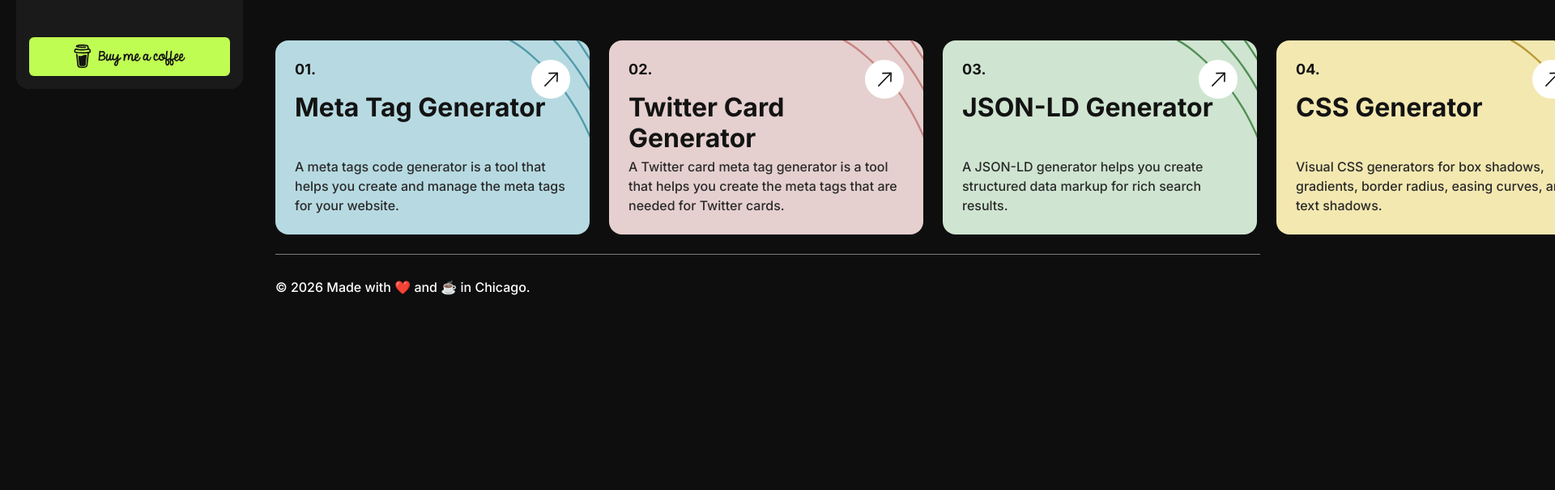
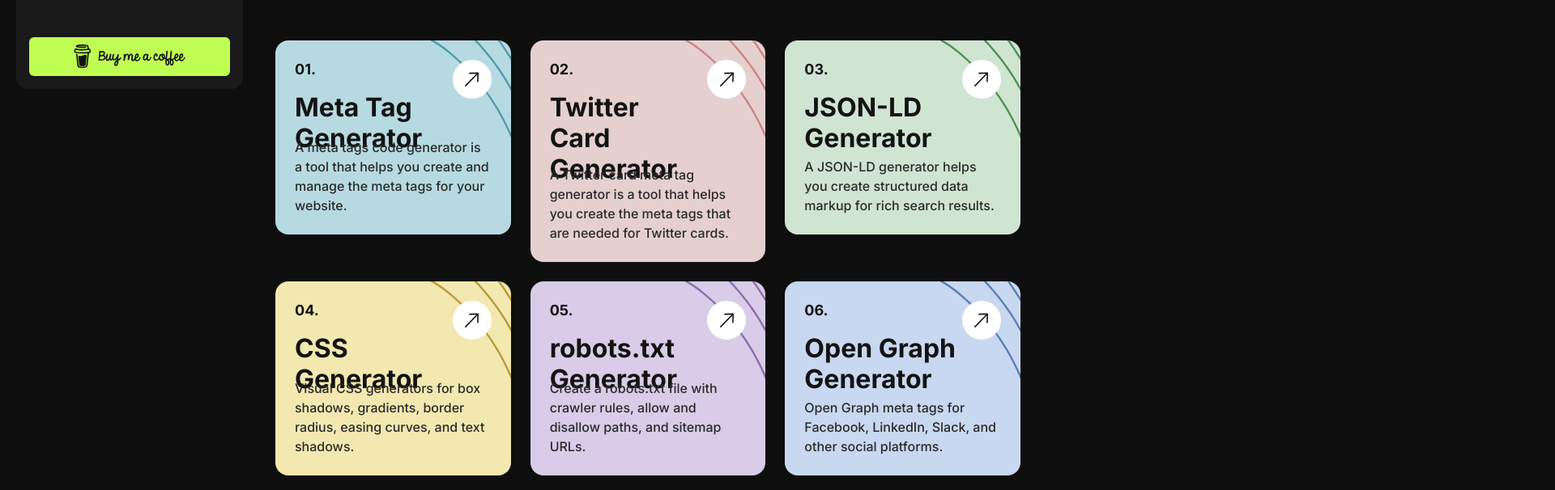
Before and after one commit to farukipekcom/generate-for-frontend, a Next.js app: page / in a window 1280 px wide. Shown: the part 670-1276 px from the top of the page at 81% size, 1920 px wide, since content can reach past the window. Before the commit the page ends 1084 px from the top, so only its background shows below. Built offline with nearby package versions, Linux system fonts and the light colour scheme.

Commit message:
fix responsive

```diff
--- a/app/components/card.tsx
+++ b/app/components/card.tsx
@@ -11,12 +11,15 @@ interface Props {
 export default function Card(Props: Props) {
   const { title, description, link, id } = Props;
   return (
-    <Link href={link} className="xl:1/3 w-full lg:w-[calc(50%-12px)]">
-      <div className="group relative rounded-normal bg-[#B7DAE2] p-6">
+    <Link
+      href={link}
+      className="w-full min-w-0 lg:w-[calc(50%-12px)] xl:w-[calc(33.333%-16px)]"
+    >
+      <div className="group relative overflow-hidden rounded-normal bg-[#B7DAE2] p-6">
         <span className="text-lg font-bold leading-none text-primary">
           {id}
         </span>
-        <h3 className="mt-4 text-[32px] font-bold leading-[38px] text-primary sm:h-12 lg:h-20 lg:w-[250px] lg:text-[28px] xl:w-[340px] xl:text-[32px] 2xl:w-full">
+        <h3 className="mt-4 pr-14 text-[32px] font-bold leading-[38px] text-primary sm:min-h-12 lg:min-h-20 lg:text-[28px] xl:text-[32px]">
           {title}
         </h3>
         <p className="mt-6 flex h-12 items-end text-base font-medium text-secondary">
--- a/app/css-generator/content.tsx
+++ b/app/css-generator/content.tsx
@@ -17,7 +17,7 @@ export default function Content() {
       />
       <Title title="CSS Generator" />
       <Description description="Visual CSS generators for common properties. Tweak values with sliders, see the result instantly, and copy the CSS or Tailwind class for box shadows, gradients, border radius, easing curves, and text shadows." />
-      <div className="pages mt-12 flex w-full flex-col gap-y-6 lg:flex-row lg:flex-wrap lg:justify-between xl:flex-row xl:gap-x-6">
+      <div className="pages mt-12 flex w-full flex-col gap-6 lg:flex-row lg:flex-wrap">
         {category?.pages?.map((item) => (
           <Card
             key={item.link}
--- a/app/globals.css
+++ b/app/globals.css
@@ -68,6 +68,16 @@ body {
   background-color: #f3e8b0 !important;
   stroke: #b89a3a !important;
 }
+.pages > a:nth-child(5) > div,
+.pages > a:nth-child(5) > div > svg > g > path {
+  background-color: #d8cce8 !important;
+  stroke: #8b6fa8 !important;
+}
+.pages > a:nth-child(6) > div,
+.pages > a:nth-child(6) > div > svg > g > path {
+  background-color: #c8d8f0 !important;
+  stroke: #5b7fb8 !important;
+}
 .customShadow {
   box-shadow:
     0px 2px 4px 0px rgba(0, 0, 0, 0.01),
--- a/app/json-ld-generator/content.tsx
+++ b/app/json-ld-generator/content.tsx
@@ -17,7 +17,7 @@ export default function Content() {
       />
       <Title title="JSON-LD Generator" />
       <Description description="A JSON-LD generator helps you create structured data markup that search engines use for rich results. Add schema for articles, FAQs, products, organizations, local businesses, websites, recipes, events, and breadcrumb trails without writing JSON by hand." />
-      <div className="pages mt-12 flex w-full flex-col gap-y-6 lg:flex-row lg:flex-wrap lg:justify-between xl:flex-row xl:gap-x-6">
+      <div className="pages mt-12 flex w-full flex-col gap-6 lg:flex-row lg:flex-wrap">
         {category?.pages?.map((item) => (
           <Card
             key={item.link}
--- a/app/page.tsx
+++ b/app/page.tsx
@@ -27,7 +27,7 @@ export default function Home() {
         coding needs, including meta tags, Twitter cards, CSS, HTML, and more.
         Start generating code like a pro!
       </p>
-      <div className="pages mt-12 flex w-full flex-col gap-y-6 lg:flex-row lg:flex-wrap lg:justify-between xl:flex-row xl:flex-nowrap xl:gap-x-6">
+      <div className="pages mt-12 flex w-full flex-col gap-6 lg:flex-row lg:flex-wrap">
         {pages.map((item) => {
           return (
             <Card
--- a/app/providers.tsx
+++ b/app/providers.tsx
@@ -8,7 +8,7 @@ export function Providers({ children }: { children: React.ReactNode }) {
   return (
     <ThemeProvider attribute="class" defaultTheme="dark">
       <Header />
-      <div className="flex w-full flex-col lg:ml-[300px] lg:mt-0">
+      <div className="flex min-w-0 w-full flex-col lg:ml-[300px] lg:mt-0">
         <div className="mt-0 hidden h-20 w-full rounded-normal bg-primary dark:bg-darkSurface lg:flex">
           <div className="flex w-1/2 items-center p-5">
             <Search />
@@ -17,7 +17,7 @@ export function Providers({ children }: { children: React.ReactNode }) {
             <Toggle />
           </div>
         </div>
-        <main className="ml-1 mr-1 mt-28 lg:m-0 lg:mt-8 xl:ml-5 xl:mr-0">
+        <main className="ml-1 mr-1 mt-28 min-w-0 lg:m-0 lg:mt-8 xl:ml-5 xl:mr-0">
           {children}
         </main>
         <Footer />
--- a/app/twitter-card-generator/content.tsx
+++ b/app/twitter-card-generator/content.tsx
@@ -20,7 +20,7 @@ export default function Content() {
       />
       <Title title="Twitter Card Generator" />
       <Description description="A Twitter card meta tag generator is a tool that helps you create the meta tags that are needed for Twitter cards. Twitter cards are rich media experiences that can be attached to Tweets, such as images, videos, and product information. They can help to make your Tweets more visually appealing and informative, and they can also help to drive traffic to your website.</br></br>The Twitter card meta tag generator can be a valuable tool for any website owner who wants to add Twitter cards to their Tweets. It is a quick and easy way to create the meta tags that are needed, without having to learn any HTML or CSS." />
-      <div className="pages mt-12 flex w-full flex-col gap-y-6 lg:flex-row lg:flex-wrap lg:justify-between xl:flex-row xl:gap-x-6">
+      <div className="pages mt-12 flex w-full flex-col gap-6 lg:flex-row lg:flex-wrap">
         {category?.pages?.map((item) => {
           return (
             <Card
```
